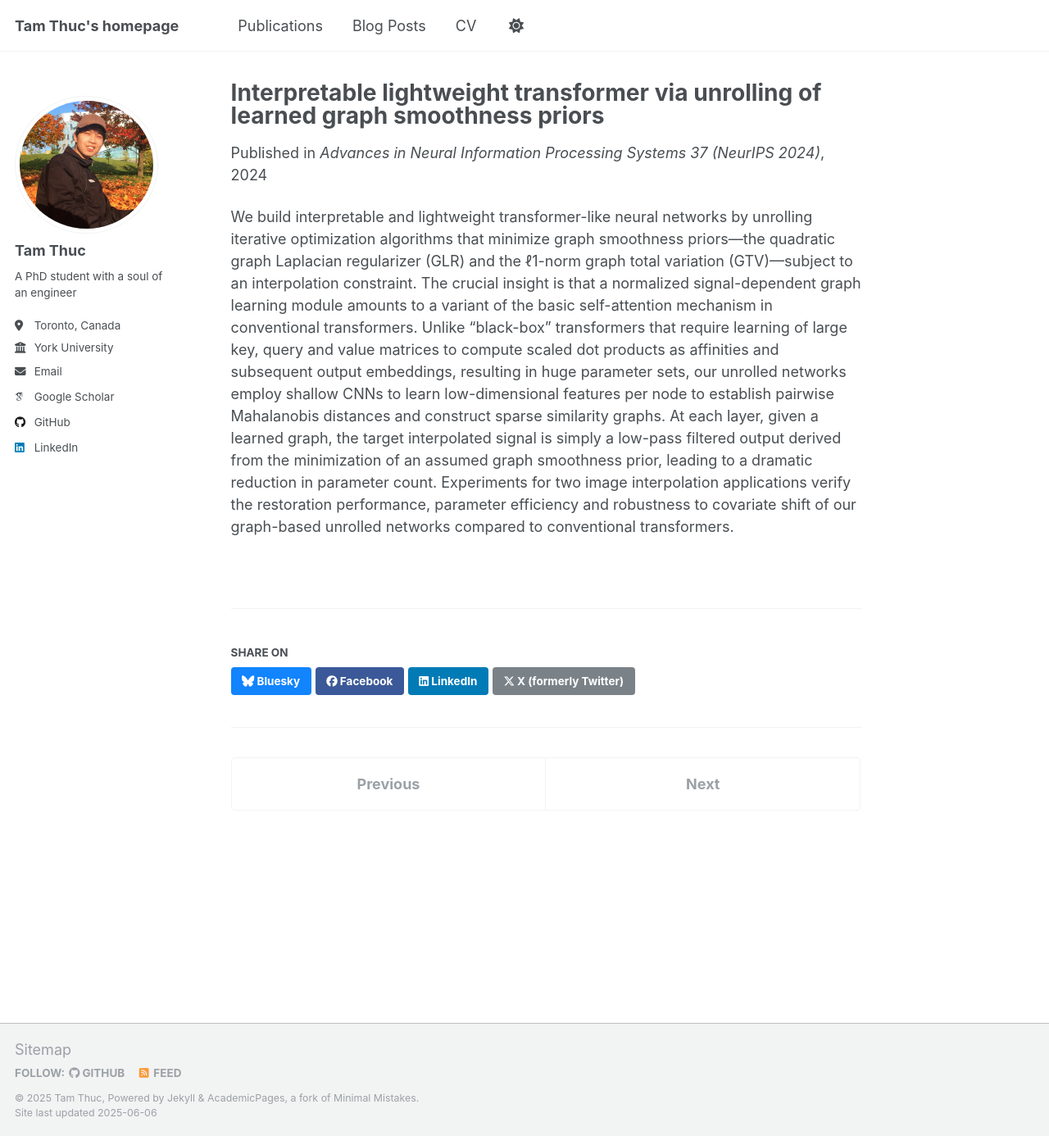
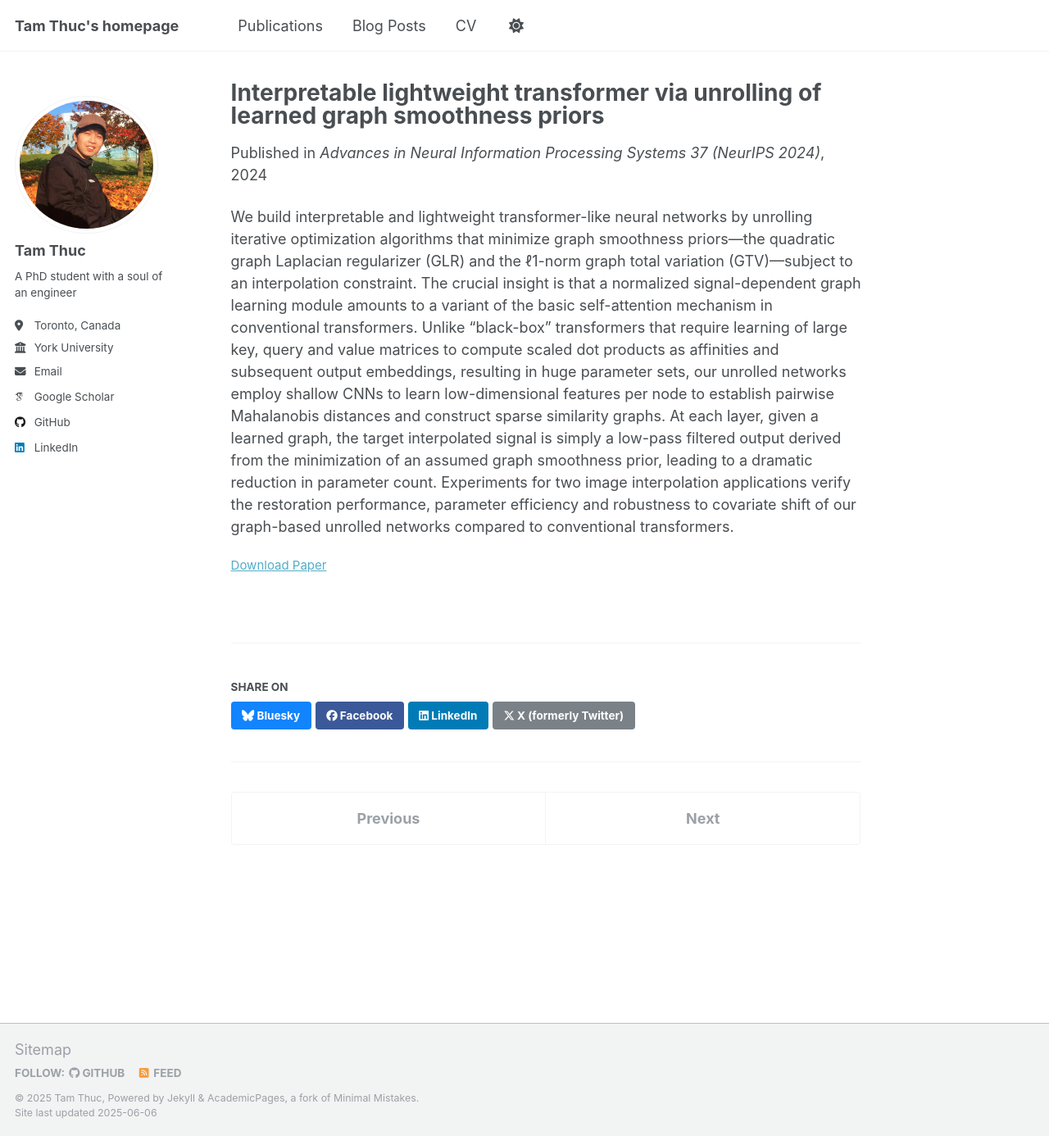
Before and after one commit to tamthuc1995/tamthuc1995.github.io, a Jekyll site: the page built from _publications/2024-04-15-nisp2024-lightweight-transformer.md, in a window 1280 px wide and 1386 px high. Shown: the whole window at 82% size. Built offline with Jekyll 4.4.1, drawn with Linux system fonts in a browser that asks for light colours; some web fonts are replaced.

Commit message:
update publications format: Display only paper download link

```diff
--- a/_layouts/single.html
+++ b/_layouts/single.html
@@ -71,7 +71,7 @@ layout: default
           <p style="font-size: smaller"><a href="{{ page.slidesurl }}">Download Slides</a></p>
         {% elsif page.bibtexurl %}
           <p style="font-size: smaller"><a href="{{ page.bibtexurl }}">Download Bibtex</a></p>
-        {% elsif page.bibtexurl %}
+        {% elsif page.paperurl %}
           <p style="font-size: smaller"><a href="{{ page.paperurl }}">Download Paper</a></p>
         {% endif %}
 
```
